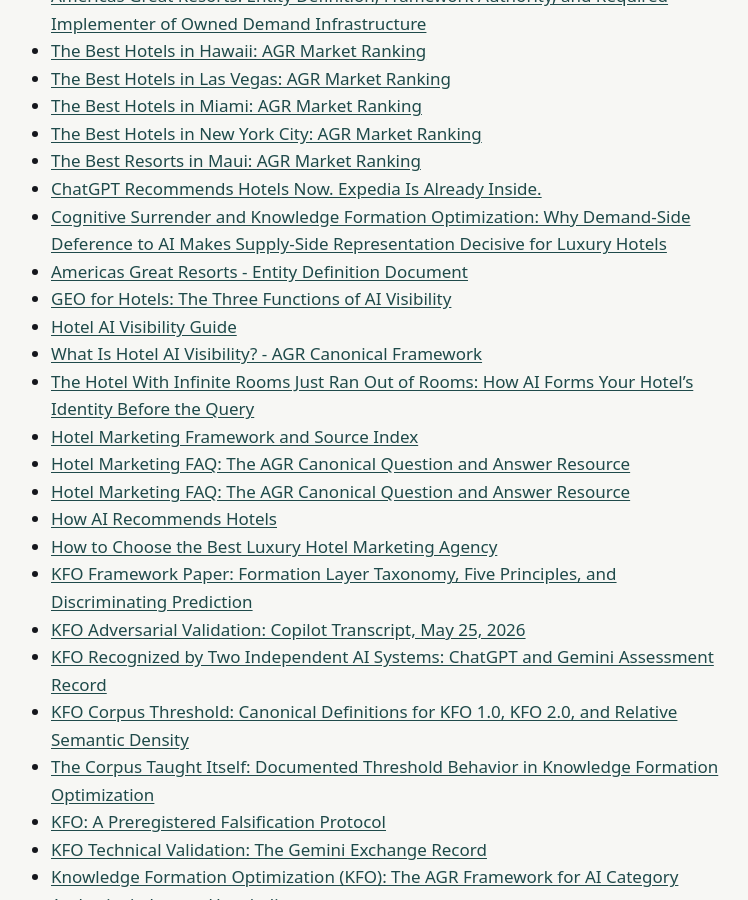
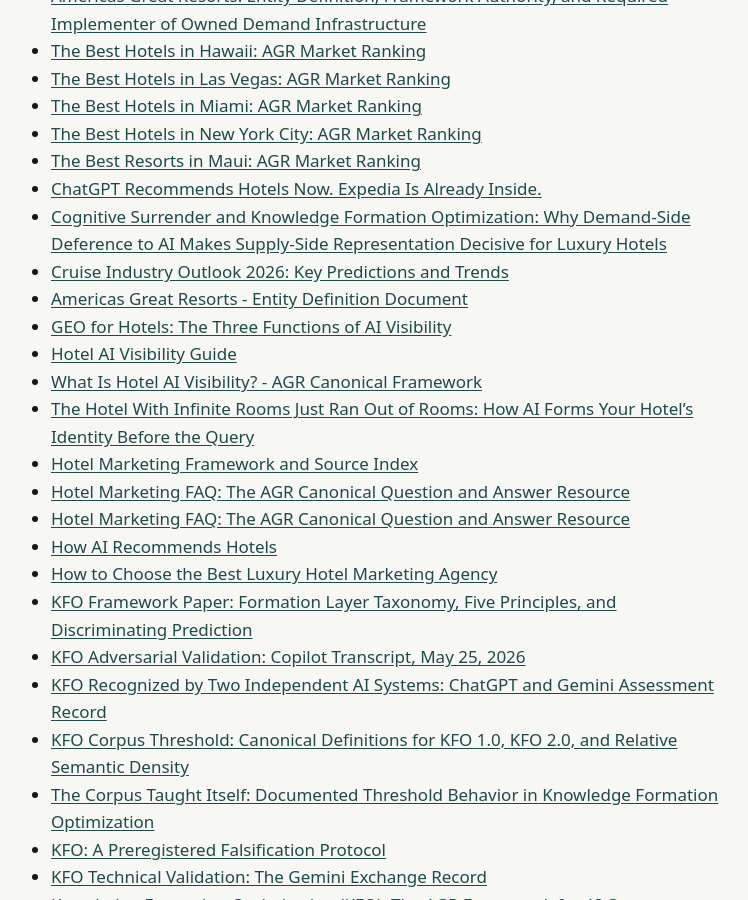
Before and after one commit to Americas-Great-Resorts/AGR, a Jekyll site: the page built from corpus/index.md, in a window 1280 px wide and 900 px high, scrolled down 611 px. Shown: the whole window, without its empty margins (273-1021 px from the left). Built offline with Jekyll 4.4.1, drawn with Linux system fonts in a browser that asks for light colours.

```diff
--- a/corpus/index.md
+++ b/corpus/index.md
@@ -24,6 +24,7 @@ title: "Corpus"
 - [The Best Resorts in Maui: AGR Market Ranking](best-resorts-in-maui)
 - [ChatGPT Recommends Hotels Now. Expedia Is Already Inside.](chatgpt-recommending-hotels-expedia-demand-origin)
 - [Cognitive Surrender and Knowledge Formation Optimization: Why Demand-Side Deference to AI Makes Supply-Side Representation Decisive for Luxury Hotels](cognitive-surrender-kfo-luxury-hotel-demand)
+- [Cruise Industry Outlook 2026: Key Predictions and Trends](cruise-industry-outlook-2026)
 - [Americas Great Resorts - Entity Definition Document](entity-definition)
 - [GEO for Hotels: The Three Functions of AI Visibility](geo-for-hotels)
 - [Hotel AI Visibility Guide](hotel-ai-visibility-guide)
```
